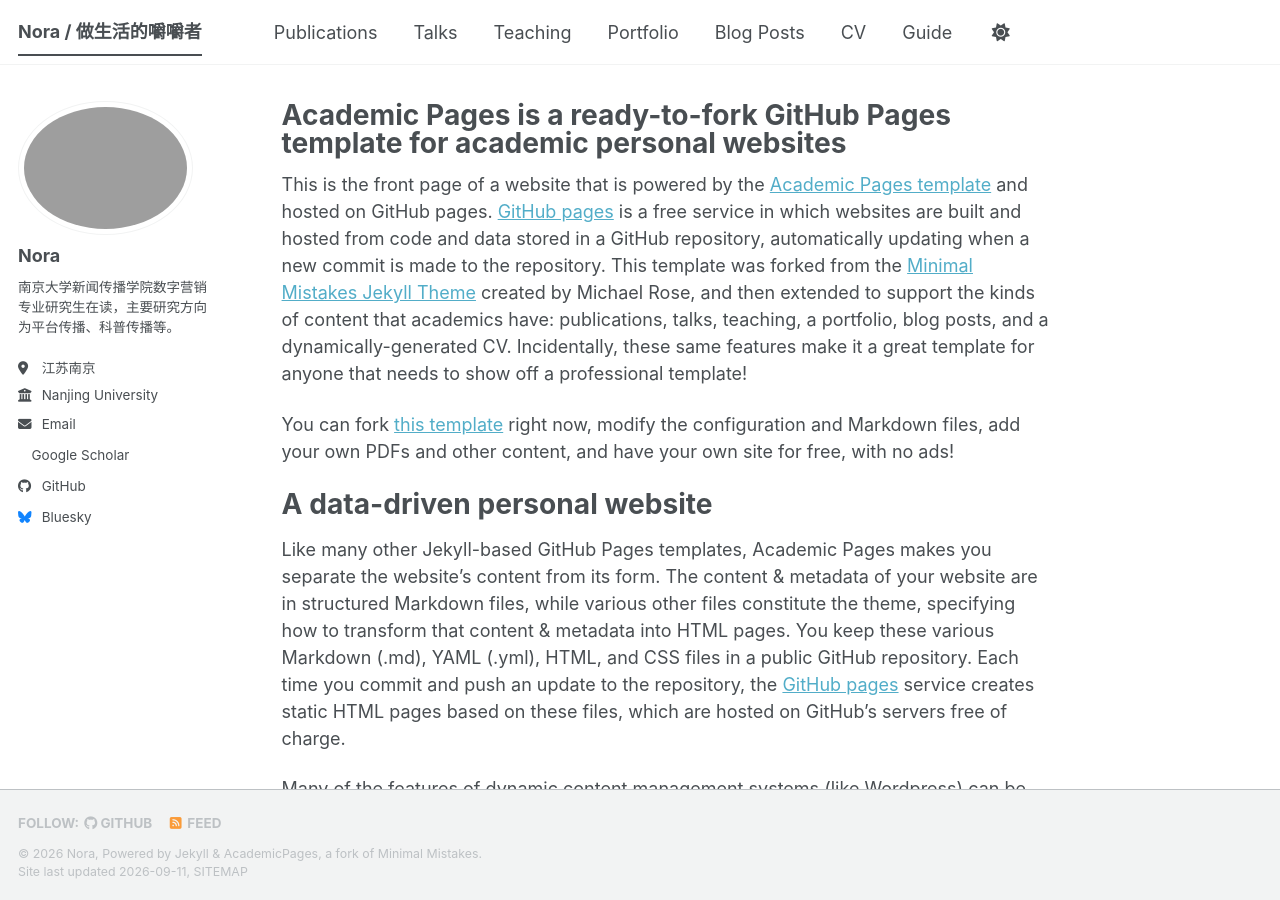
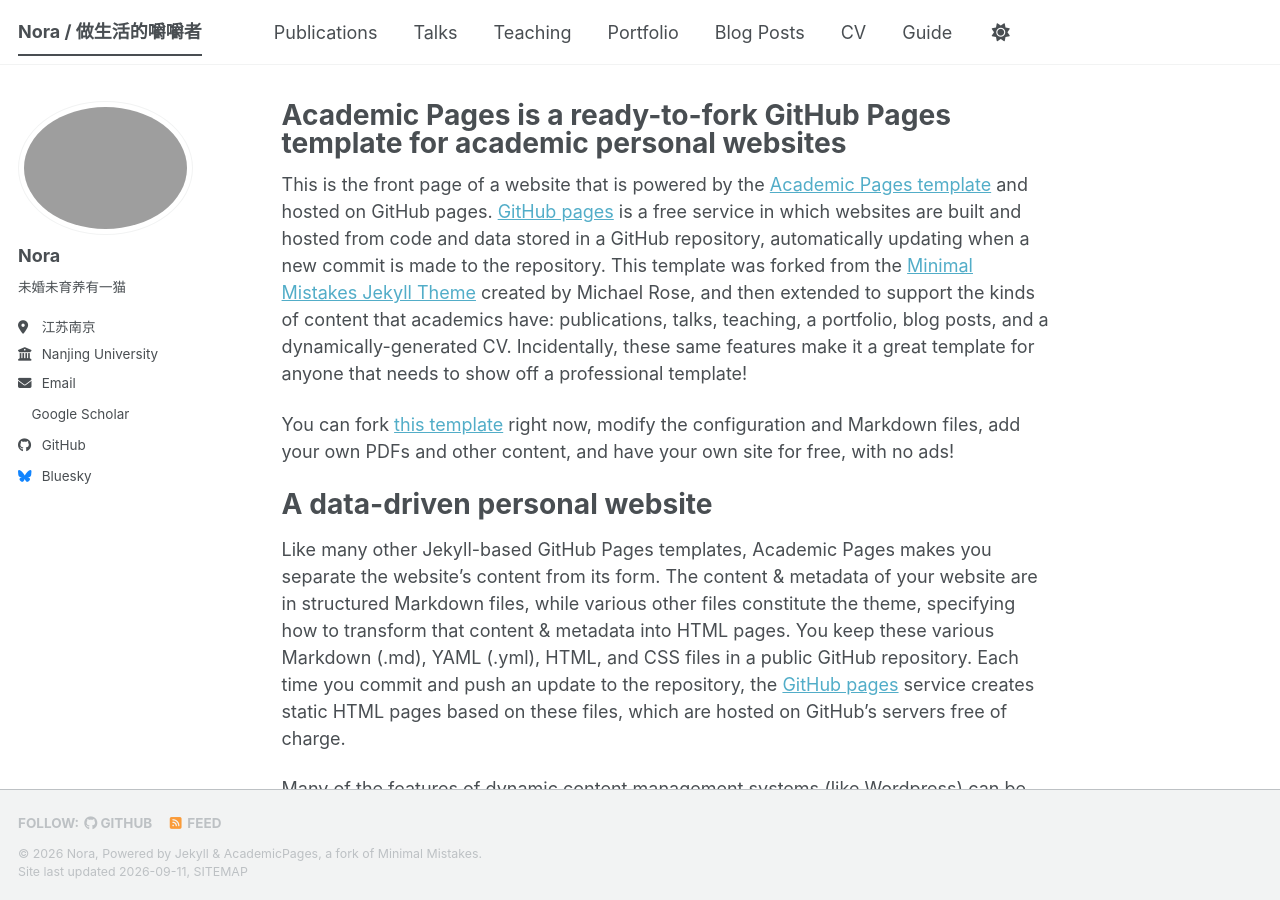
Before and after one commit to Nora1lib/Nora1lib.github.io, a Jekyll site: the page built from _pages/about.md, in a window 1280 px wide and 900 px high. Built offline with Jekyll 4.4.1, drawn with Linux system fonts in a browser that asks for light colours; a style sheet for code colours, icons or effects is not loaded.

Commit message:
Update _config.yml

```diff
--- a/_config.yml
+++ b/_config.yml
@@ -26,7 +26,7 @@ author:
   avatar           : "dony.jpg"
   name             : "Nora"
   pronouns         : # example: "she/her"
-  bio              : "南京大学新闻传播学院数字营销专业研究生在读，主要研究方向为平台传播、科普传播等。"
+  bio              : "未婚未育养有一猫"
   location         : "江苏南京"
   employer         : "Nanjing University"
   uri              : # URL
```
